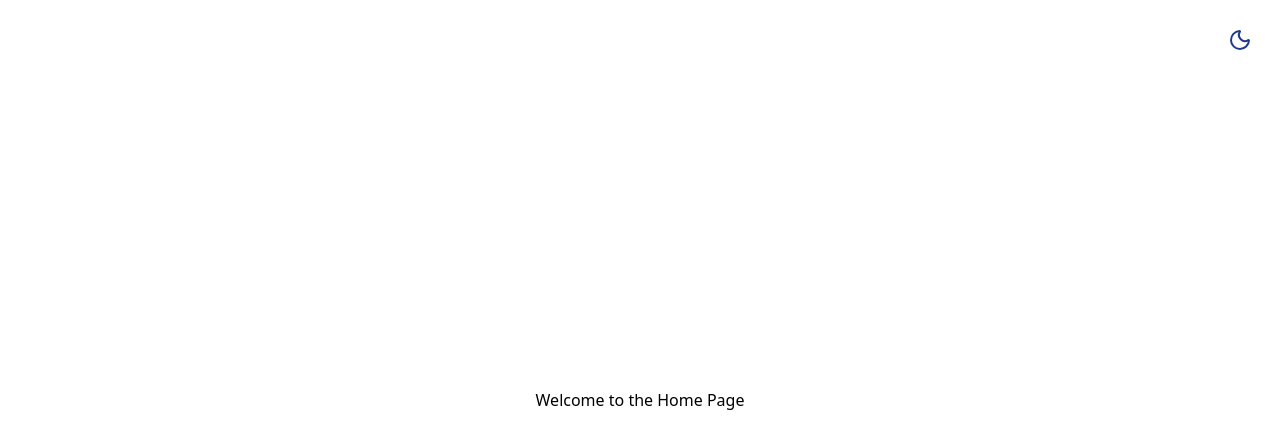
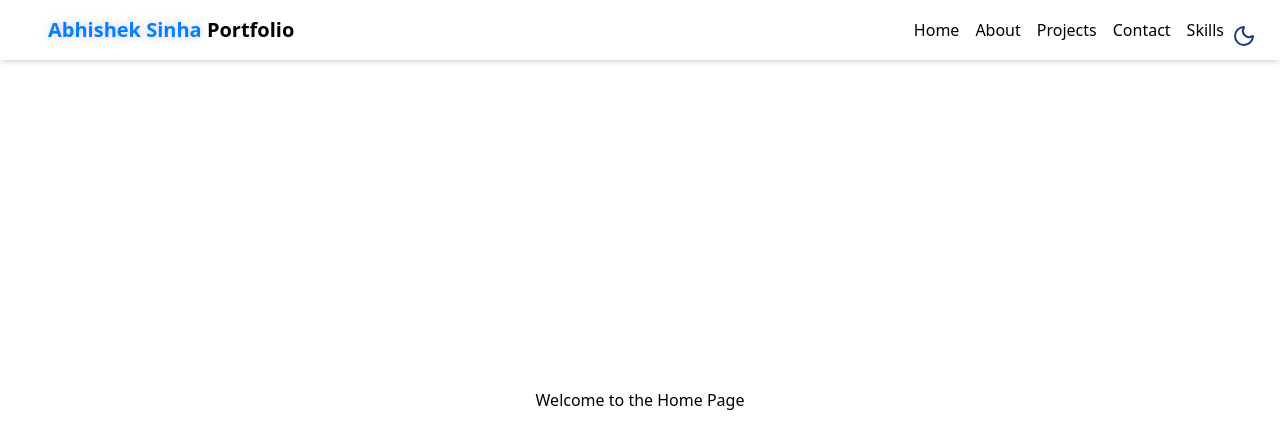
Before and after one commit to abhisheksinha332/myPortfolio, a React (Vite) app: page / in a window 1280 px wide. Shown: the top 448 px of the page. Built offline with nearby package versions, Linux system fonts and the light colour scheme.

Commit message:
Added Navbar

```diff
--- /dev/null
+++ b/src/Pages/Components/Navbar.jsx
@@ -0,0 +1,65 @@
+import { cn } from "../../lib/utils";
+import { useState, useEffect } from "react";
+
+const navItems = [
+  { name: "Home", href: "#home" },
+  { name: "About", href: "#about" },
+  { name: "Projects", href: "#projects" },
+  { name: "Contact", href: "#contact" },
+  { name: "Skills", href: "#skills" },
+];
+
+
+
+const Navbar = () => {
+
+    const [isScrolled, setIsScrolled] = useState(false);
+
+    useEffect(() => {
+        const handleScroll = () => {
+            setIsScrolled(window.scrollY > 10);
+        };
+            window.addEventListener("scroll", handleScroll);
+        return () => {
+            window.removeEventListener("scroll", handleScroll);
+        };
+    }, []);
+  return (
+    <nav className= {cn(
+      "fixed top-0 left-0 w-full bg-background text-foreground flex items-center justify-between p-4 shadow-md",
+      "transition-all duration-300 ease-in-out",
+      isScrolled ? "py-3 bg-background/80 backdrop-blur-md shadow-xs" : "py=5")}>
+
+
+        <div className="container flex items-center justify-between">
+            <a className="text-xl font-bold text-primary     flex items-center">
+                <span className="relative z-10">
+                   <span className="text-glow text-[hsl(var(--primary))]">Abhishek Sinha</span> Portfolio
+                </span>
+            </a>
+            <div>
+                {navItems.map((item) => (
+                    <a key={item.name} href={item.href}  className="mx-2 text-[hsl(var(--foreground)/0.8)] hover:text-[hsl(var(--primary))] transition-colors duration-300">
+                        {item.name}
+                    </a>
+                ))}
+            </div>
+            {/* <div className={cn(
+                "hidden inset-0 bg-[hsl(var(--background)/0.8)] backdrop-blur-md z-40 flex flex-col items-center justify-center",
+                "transition-all duration-300 md:hidden",
+            )}>
+                <div className="hidden md:flex space-x-8">
+                {navItems.map((item) => (
+                    <a key={item.name} href={item.href}  className="mx-2 text-[hsl(var(--foreground)/0.8)] hover:text-[hsl(var(--primary))] transition-colors duration-300">
+                        {item.name}
+                    </a>
+                ))}
+            </div>
+            </div> */}
+
+        </div>
+    </nav>
+  );
+}
+
+export default Navbar;
--- a/src/Pages/Components/StarBackground.jsx
+++ b/src/Pages/Components/StarBackground.jsx
@@ -7,6 +7,16 @@ const StarBackground = () => {
   useEffect(() => {
     generateStars();
     generateMeteors();
+
+    const handleResize = () => {
+        generateStars();
+
+        }
+        window.addEventListener("resize", handleResize);
+
+        return () => {
+            window.removeEventListener("resize", handleResize);
+        }
   }, []);
 
   const generateStars = () => {
--- a/src/Pages/Components/ThemeToggle.jsx
+++ b/src/Pages/Components/ThemeToggle.jsx
@@ -29,8 +29,8 @@ const ThemeToggle = () => {
         }
 
     };
-  return <button onClick={toggleTheme} className={cn("fixed max-sm:hidden top-5 right-5 p-2 rounded-full transition-colors",
-    "duration-300 focus:outline-hidden"
+  return <button onClick={toggleTheme} className={cn("fixed max-sm:hidden top-5 right-5 p-1 rounded-full transition-colors",
+    "duration-300 focus:outline-hidden z-10"
   )}>
     {isdarkMode ? (
       <Sun className="h-6 w-6 text-yellow-300" />
--- a/src/Pages/Home.jsx
+++ b/src/Pages/Home.jsx
@@ -1,5 +1,6 @@
 import ThemeToggle from "./Components/ThemeToggle";
 import StarBackground from "./Components/StarBackground";
+import Navbar from "./Components/Navbar";
 
 
 
@@ -9,6 +10,7 @@ const Home = () => {
       <h1>Welcome to the Home Page</h1>
       <ThemeToggle />
       <StarBackground />
+      <Navbar />
     </div>
   );
 };
--- a/src/index.css
+++ b/src/index.css
@@ -160,3 +160,7 @@
   padding: 0;
   text-align: center;
 }
+
+.text-portfolio {
+  color: blue
+}
```
